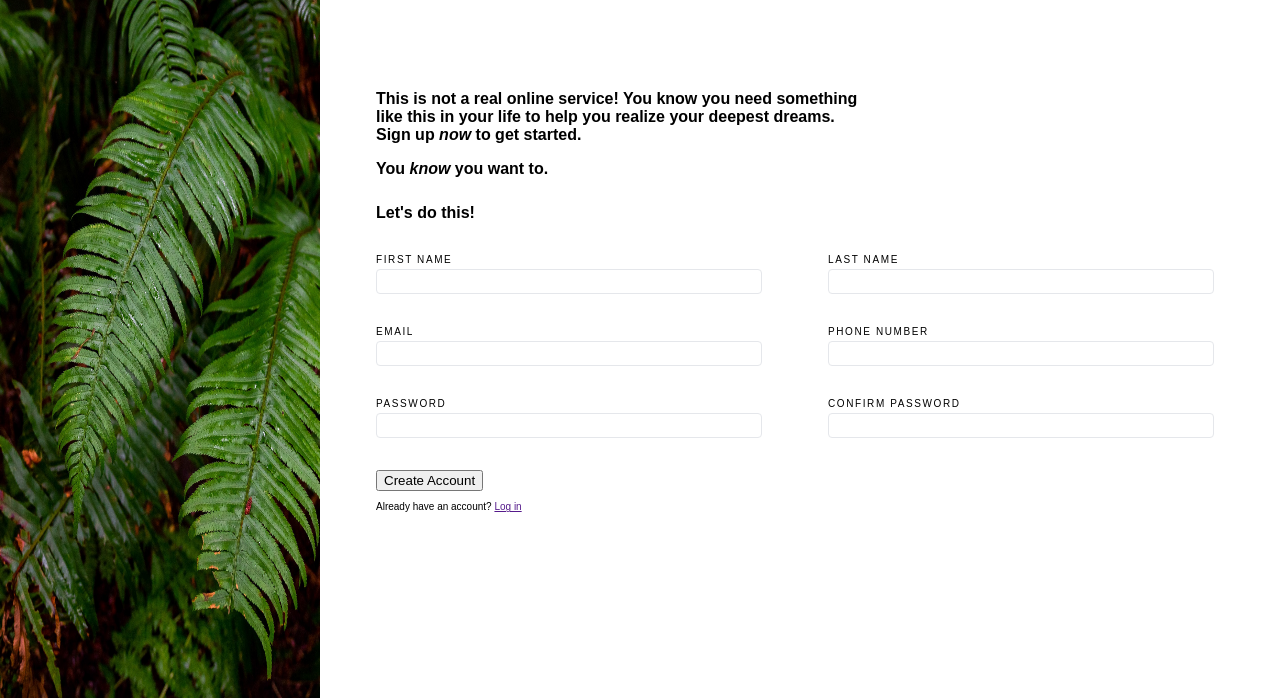
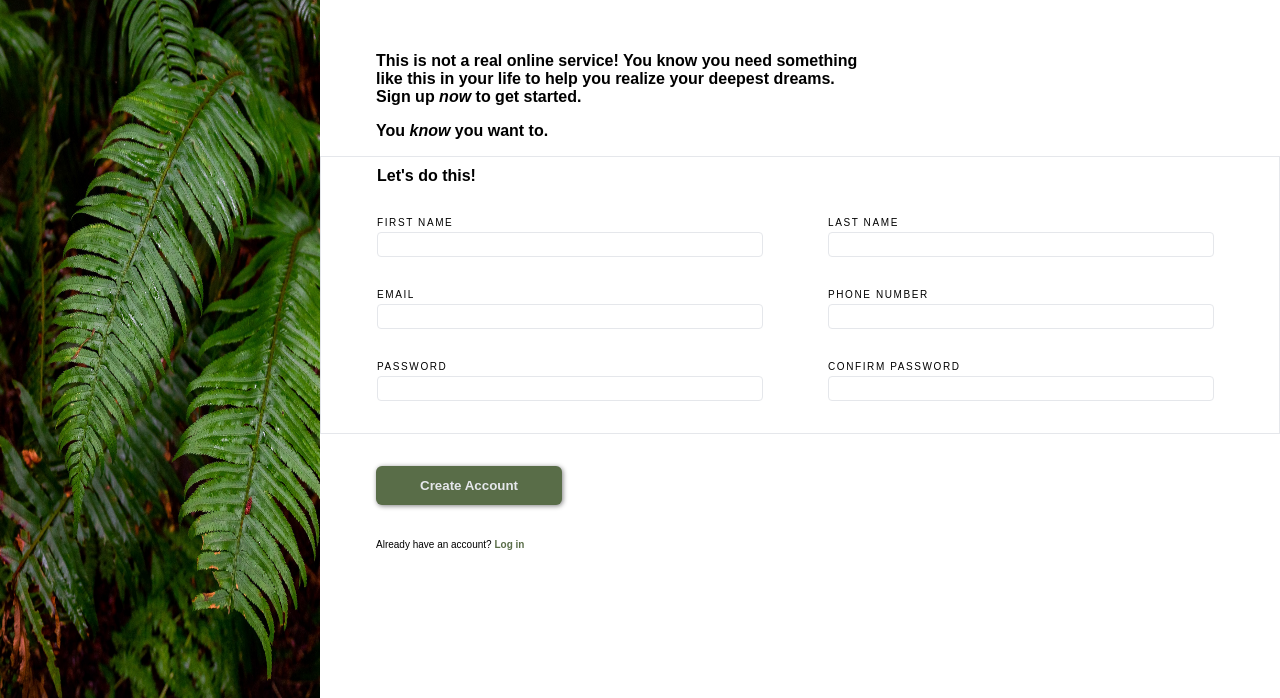
Before and after one commit to Lilith-debug/signup-form, a plain HTML site: page index.html in a window 1280 px wide. Shown: the part 102-800 px from the top of the page. Drawn offline with Linux system fonts and the light colour scheme.

Commit message:
Style button and log in text

```diff
--- a/index.html
+++ b/index.html
@@ -61,7 +61,7 @@
             </form>
             <div class="form-submit">
                 <button type="submit">Create Account</button>
-                <p>Already have an account? <a href="">Log in</a></p>
+                <p>Already have an account? <a href="" id="login">Log in</a></p>
             </div>
         </div>
     </div>
--- a/style.css
+++ b/style.css
@@ -48,6 +48,7 @@ body {
 form {
     font-family: sans-serif;
     padding-left: var(--main-padding-left);
+    border: 1px solid #E5E7EB;
 }
 
 h1 {
@@ -86,3 +87,24 @@ input {
     font-family: sans-serif;
     padding-left: var(--main-padding-left);
 }
+
+button {
+    font-weight: bold;
+    color: #E5E7EB;
+    background-color: #596D48;
+    padding: 1.5vh 5.5vh;
+    border: none;
+    border-radius: 6px;
+    margin: 4vh 0 3vh;
+    box-shadow: 1px 1px 5px gray;
+}
+
+#login {
+    font-weight: bold;
+    text-decoration: none;
+}
+
+#login:link,
+#login:visited {
+    color: #596D48;
+}
```
